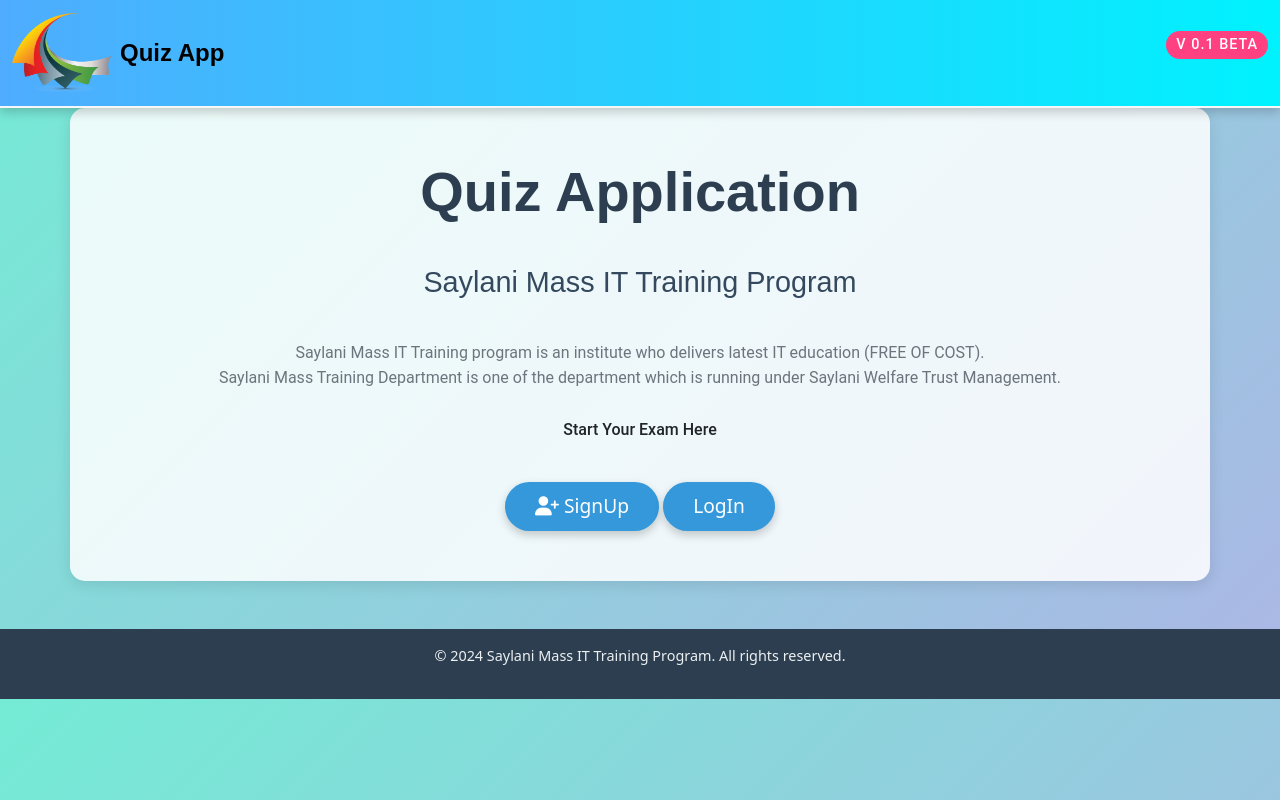
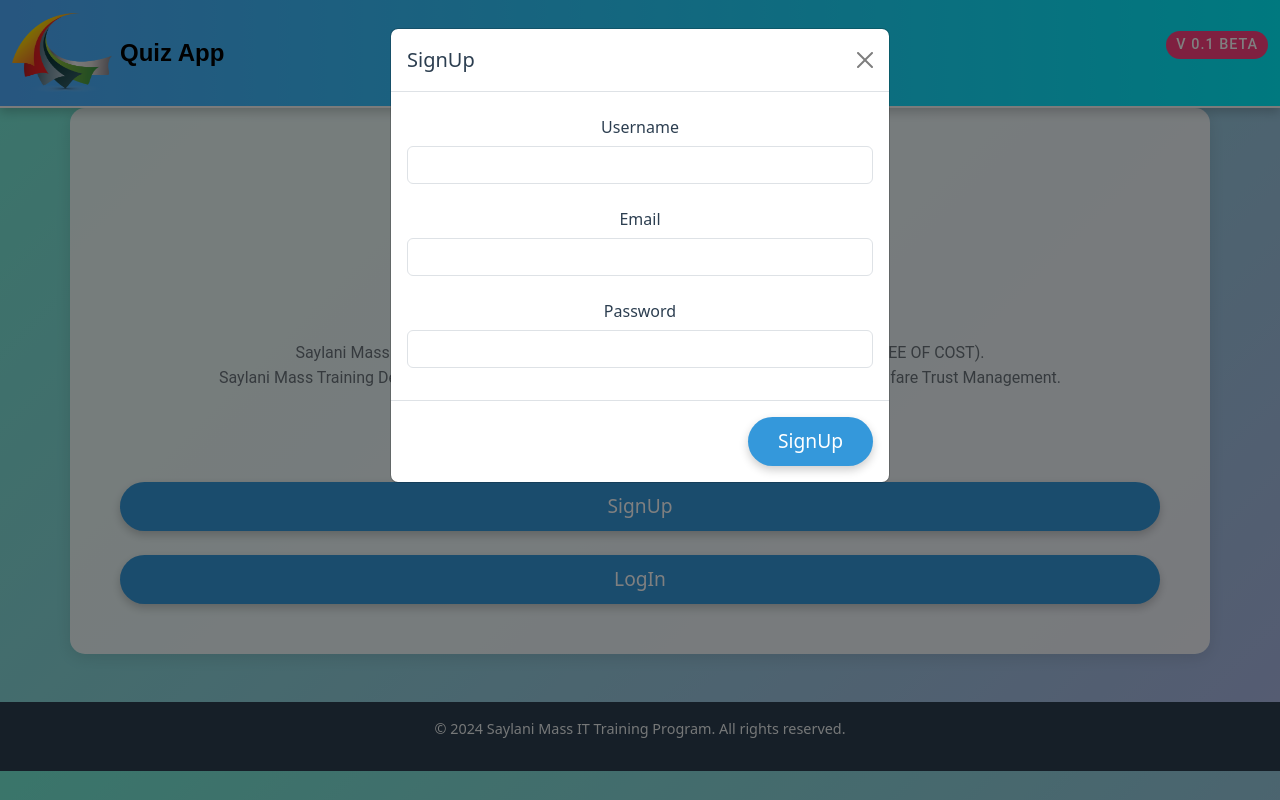
Before and after one commit to HafizMuhammad-Saad/Interactive-Quiz-Application, a plain HTML site: page Assignment_11_QuizApplication/index.html in a window 1280 px wide. Both pictures are taken after a click on the button "SignUp". Drawn offline with nearby package versions, Linux system fonts and the light colour scheme; some packages are replaced by stand-ins of ours; a script that the page names is missing.

Commit message:
Add files via upload

```diff
--- a/Assignment_11_QuizApplication/index.html
+++ b/Assignment_11_QuizApplication/index.html
@@ -37,19 +37,78 @@
                 </p>
             </div>
 
-            <div class="buttons">
-                <button  type="button" data-mdb-button-init data-mdb-ripple-init class="btn btn-primary" data-mdb-modal-init data-mdb-target="#staticBackdrop2">
-                    <i class="fas fa-user-plus"></i>  SignUp
-                </button>
 
-                <button  type="button" data-mdb-button-init data-mdb-ripple-init class="btn btn-primary" data-mdb-modal-init data-mdb-target="#staticBackdrop1">
-                    LogIn
-                </button>
-            </div>
 
-            <!-- Button trigger modal -->
+    <button type="button" class="btn btn-primary" data-bs-toggle="modal" data-bs-target="#signup" data-bs-whatever="@getbootstrap">SignUp</button>
 
-<!-- Modal -->
+    <div class="modal fade" id="signup" tabindex="-1" aria-labelledby="signupLabel" aria-hidden="true">
+      <div class="modal-dialog">
+        <div class="modal-content">
+          <div class="modal-header">
+            <h1 class="modal-title fs-5" id="signupLabel">SignUp</h1>
+            <button type="button" class="btn-close" data-bs-dismiss="modal" aria-label="Close"></button>
+          </div>
+          <div class="modal-body">
+            <form>
+                <div class="mb-3">
+                    <label for="userName" class="col-form-label">Username</label>
+                    <input type="text" class="form-control" id="userName">
+                  </div>
+              <div class="mb-3">
+                <label for="email2" class="col-form-label">Email</label>
+                <input type="email" class="form-control" id="email2">
+              </div>
+              <div class="mb-3">
+                <label for="password2" class="col-form-label">Password</label>
+                <input type="password" class="form-control" id="password2">
+              </div>
+            </form>
+          </div>
+          <div class="modal-footer">
+            <!-- <button type="button" class="btn btn-secondary" data-bs-dismiss="modal">Close</button> -->
+            <button type="submit" class="btn btn-primary"  onclick="signUp()">SignUp</button>
+          </div>
+        </div>
+      </div>
+    </div>
+    <button type="button" class="btn btn-primary" data-bs-toggle="modal" data-bs-target="#login" data-bs-whatever="@getbootstrap">LogIn</button>
+
+    <div class="modal fade" id="login" tabindex="-1" aria-labelledby="loginLabel" aria-hidden="true">
+      <div class="modal-dialog">
+        <div class="modal-content">
+          <div class="modal-header">
+            <h1 class="modal-title fs-5" id="loginLabel">LogIn</h1>
+            <button type="button" class="btn-close" data-bs-dismiss="modal" aria-label="Close"></button>
+          </div>
+          <div class="modal-body">
+            <form>
+              <div class="mb-3">
+                <label for="email1" class="col-form-label">Email</label>
+                <input type="email" class="form-control" id="email1">
+              </div>
+              <div class="mb-3">
+                <label for="password1" class="col-form-label">Password</label>
+                <input type="password" class="form-control" id="password1">
+              </div>
+            </form>
+          </div>
+          <div class="modal-footer">
+            <!-- <button type="button" class="btn btn-secondary" data-bs-dismiss="modal">Close</button> -->
+            <button type="submit" class="btn btn-primary"  onclick="login()">Login</button>
+          </div>
+        </div>
+      </div>
+    </div>
+
+
+            <!-- <button  type="button" data-mdb-button-init data-mdb-ripple-init class="btn btn-primary" data-mdb-modal-init data-mdb-target="#staticBackdrop2">
+                Launch modal register form
+            </button>
+
+            <button  type="button" data-mdb-button-init data-mdb-ripple-init class="btn btn-primary" data-mdb-modal-init data-mdb-target="#staticBackdrop1">
+                Launch modal login form
+            </button>
+
 <div class="modal fade" id="staticBackdrop2" tabindex="-1" aria-labelledby="exampleModalLabel2" aria-hidden="true">
     <div class="modal-dialog d-flex justify-content-center">
         <div class="modal-content w-75">
@@ -59,37 +118,30 @@
             </div>
             <div class="modal-body p-4">
                 <form>
-                    <!-- Name input -->
                     <div data-mdb-input-init class="form-outline mb-4">
                         <input type="text" id="name2" class="form-control" />
                         <label class="form-label" for="name2">Name</label>
                     </div>
 
-                    <!-- Email input -->
                     <div data-mdb-input-init class="form-outline mb-4">
                         <input type="email" id="email2" class="form-control" />
                         <label class="form-label" for="email2">Email address</label>
                     </div>
 
-                    <!-- password input -->
                     <div data-mdb-input-init class="form-outline mb-4">
                         <input type="password" id="password2" class="form-control" />
                         <label class="form-label" for="password2">Password</label>
                     </div>
 
-                    <!-- Submit button -->
                     <button type="submit" data-mdb-button-init data-mdb-ripple-init class="btn btn-primary btn-block"  onclick="signUp()">Sign up</button>
                 </form>
             </div>
         </div>
     </div>
 </div>
-<!-- Modal -->
-
-                          <!-- Button trigger modal -->
 
 
-<!-- Modal -->
+
 <div class="modal fade" id="staticBackdrop1" tabindex="-1" aria-labelledby="exampleModalLabel1" aria-hidden="true">
     <div class="modal-dialog d-flex justify-content-center">
         <div class="modal-content w-75">
@@ -99,26 +151,22 @@
             </div>
             <div class="modal-body p-4">
                 <form>
-                    <!-- Email input -->
                     <div data-mdb-input-init class="form-outline mb-4">
                         <input type="email" id="email1" class="form-control" />
                         <label class="form-label" for="email1">Email address</label>
                     </div>
 
-                    <!-- password input -->
                     <div data-mdb-input-init class="form-outline mb-4">
                         <input type="password" id="password1" class="form-control" />
                         <label class="form-label" for="password1">Password</label>
                     </div>
 
-                    <!-- Submit button -->
                     <button type="submit" data-mdb-button-init data-mdb-ripple-init class="btn btn-primary btn-block" onclick="login()">Login</button>
                 </form>
             </div>
         </div>
     </div>
-</div>
-<!-- Modal -->
+</div> -->
 </main>
 
 </div>
@@ -139,6 +187,9 @@ src="https://cdnjs.cloudflare.com/ajax/libs/mdb-ui-kit/8.1.0/mdb.umd.min.js"
       <script src="https://cdn.jsdelivr.net/npm/popper.js@1.16.0/dist/umd/popper.min.js" integrity="sha384-Q6E9RHvbIyZFJoft+2mJbHaEWldlvI9IOYy5n3zV9zzTtmI3UksdQRVvoxMfooAo" crossorigin="anonymous"></script>
       <script src="https://cdn.jsdelivr.net/npm/bootstrap@4.4.1/dist/js/bootstrap.min.js" integrity="sha384-wfSDF2E50Y2D1uUdj0O3uMBJnjuUD4Ih7YwaYd1iqfktj0Uod8GCExl3Og8ifwB6" crossorigin="anonymous"></script>
       <script src="//cdn.jsdelivr.net/npm/sweetalert2@11"></script>
+      <script src="https://cdn.jsdelivr.net/npm/@popperjs/core@2.11.6/dist/umd/popper.min.js" integrity="sha384-oBqDVmMz9ATKxIep9tiCxS/Z9fNfEXiDAYTujMAeBAsjFuCZSmKbSSUnQlmh/jp3" crossorigin="anonymous"></script>
+      <script src="https://cdn.jsdelivr.net/npm/bootstrap@5.2.3/dist/js/bootstrap.min.js" integrity="sha384-cuYeSxntonz0PPNlHhBs68uyIAVpIIOZZ5JqeqvYYIcEL727kskC66kF92t6Xl2V" crossorigin="anonymous"></script>
+
      <script src="app.js"></script>
 </body>
 </html>
```
